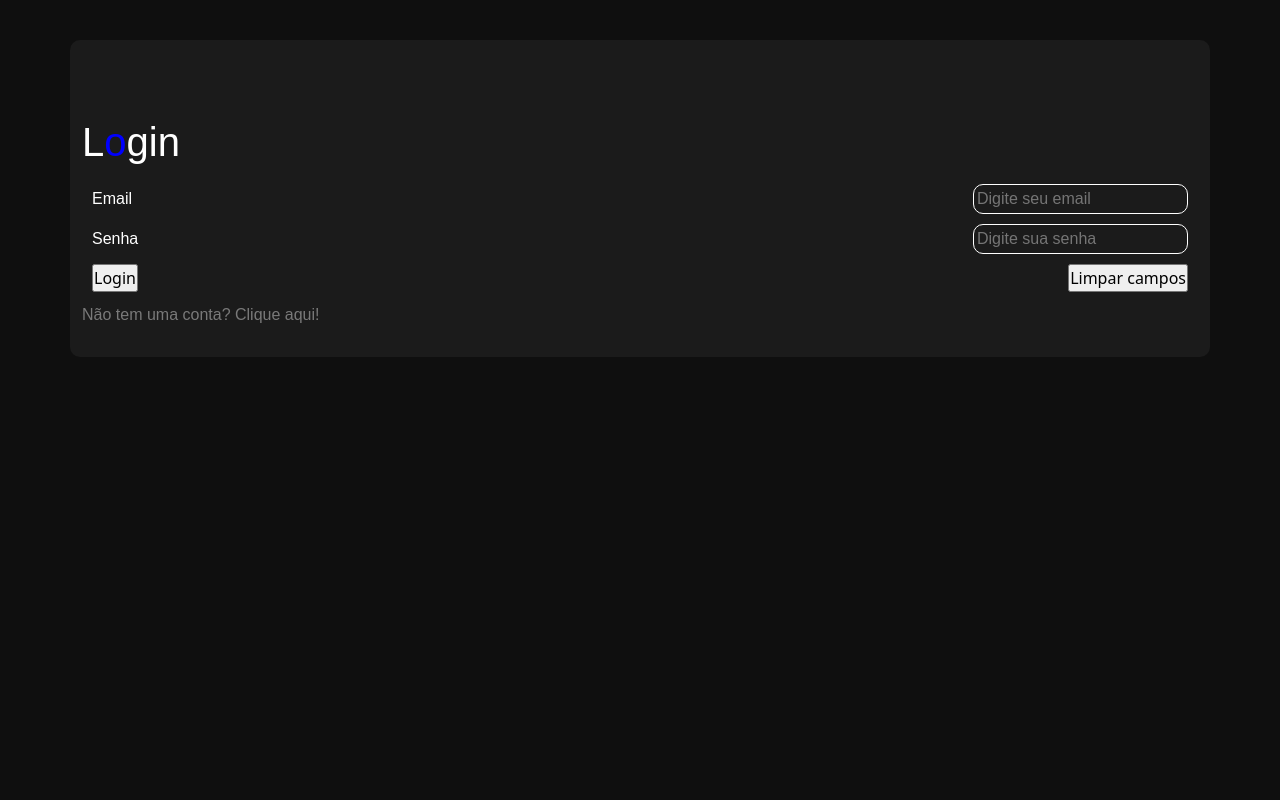
After one commit to PedroRosaC/DY-DSI, a PHP site: page /login.php in a window 1280 px wide. The commit adds this page. Run offline with PHP 8.4, Linux system fonts and the light colour scheme; some libraries are stand-ins or nearby versions.

Commit message:
Front-end improvement

```diff
--- a/controller/autenticationController.php
+++ b/controller/autenticationController.php
@@ -2,5 +2,5 @@
 @session_start();
 //Se não existir a session login
 if(!isset($_SESSION['login'])){
-    header('location:index.php?cod=expired');
+    header('location:login.php?cod=expired');
 }
--- a/controller/loginController.php
+++ b/controller/loginController.php
@@ -12,11 +12,11 @@ if ($_POST) {
             $_SESSION['login'] = $usuario->getId();
             $_SESSION['nome'] = $usuario->getNome();
             echo 'login'.$_SESSION['login'];
-          // header('location:../home.php');
+           header('location:../home.php');
         } else {
-          //  header('location:../index.php?cod=error');
+            header('location:../login.php?cod=error');
         }
     } else {
-        //header('location:../index.php?cod=fail');
+        header('location:../login.php?cod=fail');
     }
 }
--- a/controller/logoutController.php
+++ b/controller/logoutController.php
@@ -3,5 +3,5 @@ if ($_REQUEST) {
     @session_start();
     @session_destroy();
     @session_abort();
-    header('location:../index.php?cod=expired');
+    header('location:../login.php?cod=expired');
 }
--- a/controller/usuarioController.php
+++ b/controller/usuarioController.php
@@ -12,9 +12,9 @@ if ($_POST) {
     $usuario->setSenha($_POST['senha']);
     $total = $usuario->save();
     if ($total > 0) {
-        header('location:../index.php?cod=SuccessCad');
+        header('location:../login.php?cod=SuccessCad');
     } else {
-        header('location:../index.php?cod=ErrorCad');
+        header('location:../login.php?cod=ErrorCad');
     }
 }
 function loadById($id)
--- /dev/null
+++ b/css/login.css
@@ -0,0 +1,70 @@
+*{
+    padding: 0;
+    margin: 0;
+}
+
+body{
+    width: 100%;
+    height: 100vh;
+    background-color: #0f0f0f;
+    display: flex;
+    flex-direction: column;
+    color: white;
+    animation-name: bg;
+    animation-duration: 7s;
+    animation-direction: normal;
+    animation-iteration-count: infinite;
+
+}
+
+@keyframes bg {
+    0%   {background-color: #0f0f0f;}
+    50% {background-color: rgb(0, 21, 46);}
+    100%   {background-color: #0f0f0f;}
+}
+
+h1{
+    font-family: sans-serif;
+}
+
+.label{
+    font-family: sans-serif;
+}
+
+.input{
+    color: #ffffff;
+    font-size: medium;
+    font-family: sans-serif;
+    padding: 3px;
+    background-color: transparent;
+    border-radius: 10px;
+    border: 1px solid #ffff;
+    height: 30px;
+}
+
+.link{
+    text-decoration: none;
+    color: #797979;
+    font-style: none;
+    font-family: sans-serif;
+}
+.container{
+    display: flex;
+    flex-direction: column;
+    min-width: fit-content;
+    max-width: 30%;
+    align-self: center;
+    background-color: #2424248e;
+    color: #ffffff;
+    margin: 40px;
+    padding: 30px;
+    border-radius: 10px;
+}
+
+.text{
+    margin: 10px;
+    display: flex;
+    flex-direction: row;
+    justify-content: space-between;
+    align-items: center;
+}
--- a/home.php
+++ b/home.php
@@ -3,6 +3,8 @@ require_once './shared/header.php';
 require_once 'controller/autenticationController.php';
 
 ?>
+
+
 <?php
 require_once './shared/footer.php';
 ?>
--- /dev/null
+++ b/login.php
@@ -0,0 +1,64 @@
+<!DOCTYPE html>
+<html lang="en">
+
+<head>
+    <link rel="stylesheet" href="css/login.css">
+    <link rel="icon" type="image/x-icon" href="resources/img/favicon.png">
+    <meta charset="UTF-8">
+    <meta name="viewport" content="width=device-width, initial-scale=1.0">
+    <title>DYSCIPLINE</title>
+
+    <link href="resources/css/bootstrap.min.css" rel="stylesheet">
+    <script src="resources/js/bootstrap.bundle.min.js"></script>
+
+</head>
+<body>
+
+<?php
+@$cod = $_REQUEST['cod'];
+if (isset($cod)) {
+    if ($cod == 'expired') {
+        echo ('<br><div class="alert alert-danger">');
+        echo ('Sua Sessão expirou, logue novamente');
+        echo ('</div>');
+    }
+    if ($cod == 'error') {
+        echo ('<br><div class="alert alert-danger">');
+        echo ('login e/ou senha inválidos!');
+        echo ('</div>');
+    }
+    if ($cod == 'fail') {
+        echo ('<br><div class="alert alert-warning">');
+        echo ('Preencha os dados corretamente!');
+        echo ('</div>');
+    }
+    if ($cod == 'SuccessCad') {
+        echo ('<br><div class="alert alert-success">');
+        echo ('Cliente cadastrado com sucesso!');
+        echo ('</div>');
+    }
+}
+?>
+<div class="container">
+<h1 class="mt-5">L<span style="color:blue;" >o</span>gin</h1>
+    <form method="post" action="controller/loginController.php">
+        <div class="text">
+            <label for="username" class="label">Email</label>
+            <input type="email" class="input" id="email" name="email" placeholder="Digite seu email">
+        </div>
+        <div class="text">
+            <label for="senha" class="label">Senha</label>
+            <input type="password" class="input" id="senha" name="senha" placeholder="Digite sua senha">
+        </div>
+        <div class="text">
+            <input type="submit" class="" value="Login">
+            <input type="reset" class="" value="Limpar campos">
+        </div>
+        <a class="link" href="cadastro.php">Não tem uma conta? Clique aqui!</a>
+    </form>
+</div>
+
+
+</body>
+
+</html>
--- a/model/ConexaoMysql.php
+++ b/model/ConexaoMysql.php
@@ -4,7 +4,7 @@ class ConexaoMysql {
     protected $mysqli;
     protected $server = '127.0.0.1'; //Endereço do servidor
     protected $user = 'root'; //Usuario que acessa o banco
-    protected $pass = '202211276024'; //Senha do usuário
+    protected $pass = 'pedropedro01'; //Senha do usuário
     protected $dataBase = 'dyscipline'; //Nome da base de dados
 
     //Informa o TOTAL de qualquer registro afetado (SELECT, INSERT, UPDATE, DELETE) na base. */
```
Also changed, not shown: cadastro.php (+40 -19 lines), css/style.css (added, +35 -0 lines), index.php (deleted, +0 -45 lines), shared/header.php (+16 -10 lines), resources/img/favicon.png (added).
